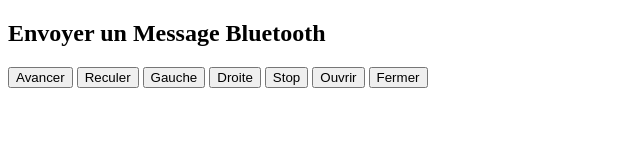
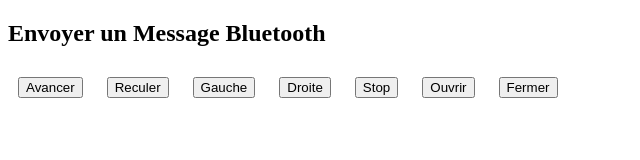
Before and after one commit to NeonMC23/P-rysm, a plain HTML site: page index.html in a window 1280 px wide. Shown: the whole page, without its empty margins (0-640 px from the left). Drawn offline with Linux system fonts and the light colour scheme.

Commit message:
Update index.html

```diff
--- a/index.html
+++ b/index.html
@@ -14,6 +14,11 @@
             alert(message);
         }
     </script>
+    <style>
+        button {
+            margin: 10px;
+        }
+    </style>
 </head>
 <body>
     <h2>Envoyer un Message Bluetooth</h2>
```
